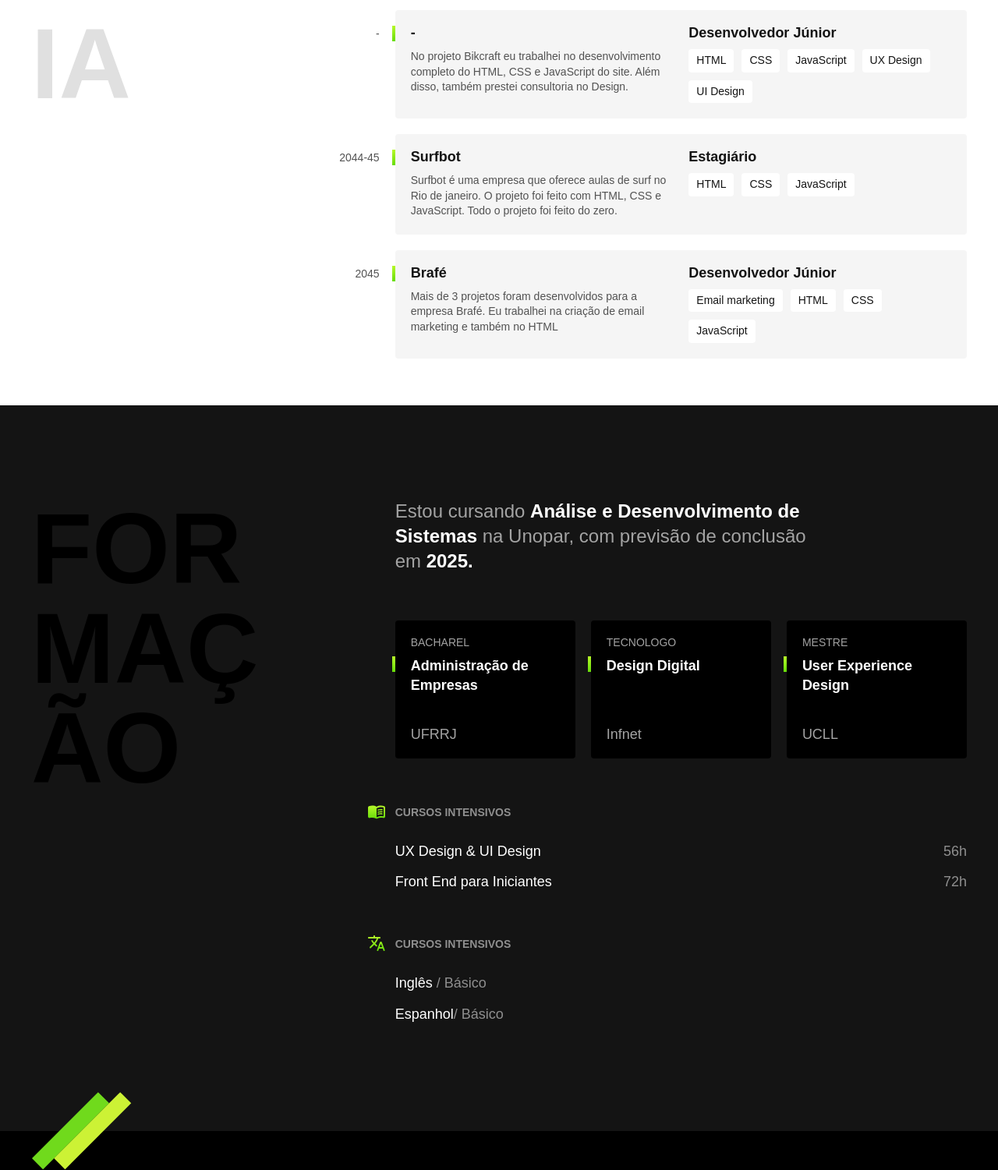
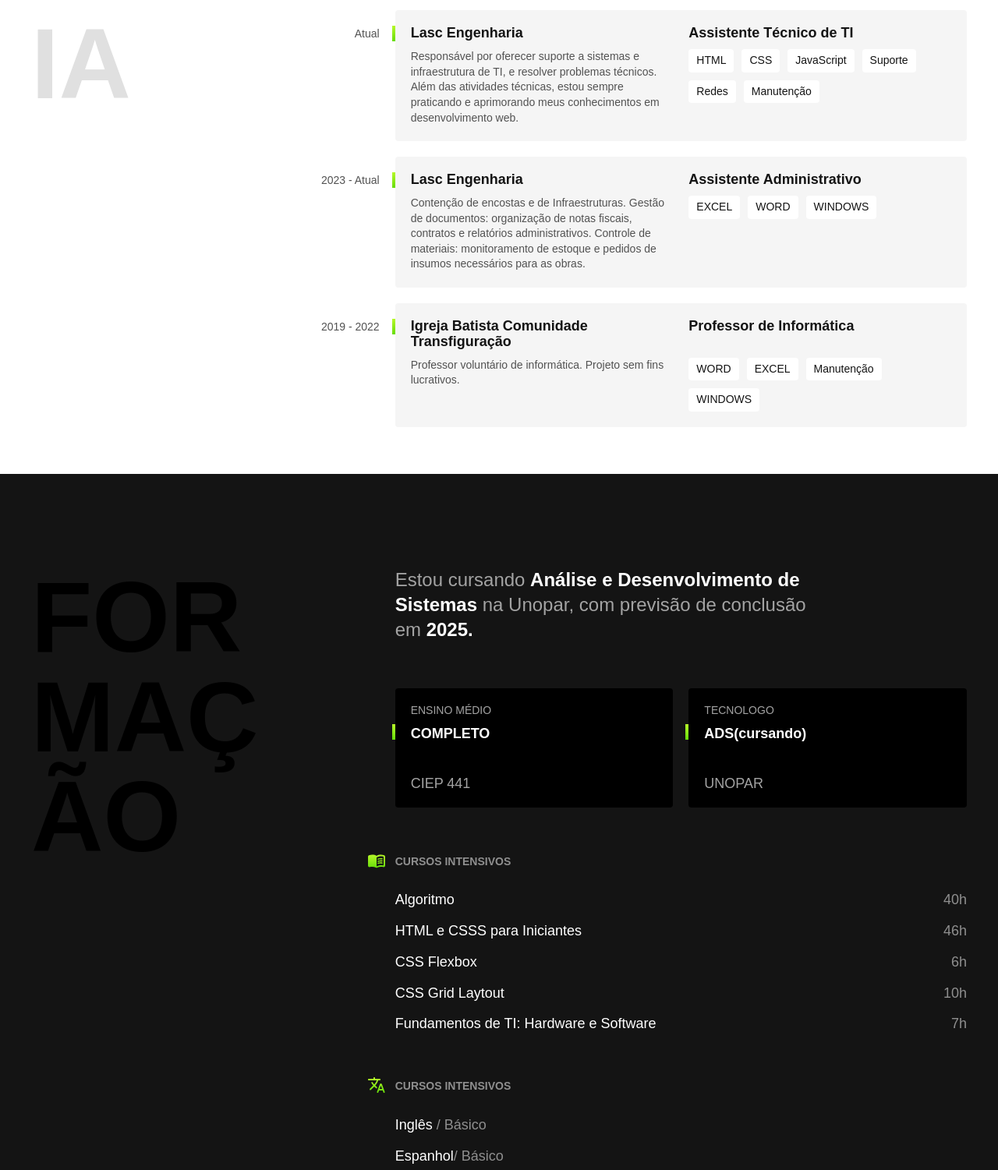
Before and after one commit to clebinho1994/clebinho1994.github.io, a plain HTML site: page index.html in a window 1280 px wide. Shown: the part 884-2385 px from the top of the page at 78% size. Drawn offline with Linux system fonts and the light colour scheme.

Commit message:
Nova Att

```diff
--- a/css/header.css
+++ b/css/header.css
@@ -23,6 +23,8 @@
   display: block;
 }
 
+
+
 @media (max-width: 800px) {
   .header {
     flex-direction: column;
--- a/index.html
+++ b/index.html
@@ -1,5 +1,5 @@
 <!DOCTYPE html>
-<html lang="en">
+<html lang="pt-br">
 <head>
   <meta charset="UTF-8">
   <meta http-equiv="X-UA-Compatible" content="IE=edge">
@@ -35,42 +35,46 @@
         <p class="experiencia-texto">Atualmente trabalho como Assistente Técnico de TI na empresa LASC Engenharia. Além disso, estou me especializando para me tornar um Dev front-end, com o objetivo de criar soluções práticas e eficientes. Minha missão é aprimorar minhas habilidades em <strong>HTML</strong>, <strong>CSS</strong> e <strong>JavaScript</strong> e iniciar meus estudos em React.js, para criar interfaces modernas e funcionais que ajudam empresas a superar desafios e otimizar seus processos. </p>
 
         <div class="empresa">
-          <span class="empresa-ano">-</span>
-          <h3 class="empresa-titulo">-</h3>
-          <span class="empresa-titulo">Desenvolvedor Júnior</span>
-          <p class="empresa-texto">No projeto Bikcraft eu trabalhei no desenvolvimento completo do HTML, CSS e JavaScript do site. Além disso, também prestei consultoria no Design.</p>
+          <span class="empresa-ano">Atual</span>
+          <h3 class="empresa-titulo">Lasc Engenharia</h3>
+          <span class="empresa-titulo">Assistente Técnico de TI</span>
+          <p class="empresa-texto">Responsável por oferecer suporte a sistemas e infraestrutura de TI, e resolver problemas técnicos. Além das atividades técnicas, estou sempre praticando e aprimorando meus conhecimentos em desenvolvimento web.</p>
           <ul class="empresa-habilidades">
             <li>HTML</li>
             <li>CSS</li>
             <li>JavaScript</li>
-            <li>UX Design</li>
-            <li>UI Design</li>
+            <li>Suporte</li>
+            <li>Redes</li>
+            <li>Manutenção</li>
           </ul>
         </div>
 
         <div class="empresa">
-          <span class="empresa-ano">2044-45</span>
-          <h3 class="empresa-titulo">Surfbot</h3>
-          <span class="empresa-titulo">Estagiário</span>
-          <p class="empresa-texto">Surfbot é uma empresa que oferece aulas de surf no Rio de janeiro. O projeto foi feito com HTML, CSS e JavaScript. Todo o projeto foi feito do zero.</p>
+          <span class="empresa-ano">2023 - Atual</span>
+          <h3 class="empresa-titulo">Lasc Engenharia</h3>
+          <span class="empresa-titulo">Assistente Administrativo</span>
+          <p class="empresa-texto">
+              Contenção de encostas e de Infraestruturas.
+              Gestão de documentos: organização de notas fiscais, contratos e relatórios administrativos.
+              Controle de materiais: monitoramento de estoque e pedidos de insumos necessários para as obras.
+          </p>
           <ul class="empresa-habilidades">
-            <li>HTML</li>
-            <li>CSS</li>
-            <li>JavaScript</li>
-
+            <li>EXCEL</li>
+            <li>WORD</li>
+            <li>WINDOWS</li>
           </ul>
         </div>
 
-        <div class="empresa">
-          <span class="empresa-ano">2045</span>
-          <h3 class="empresa-titulo">Brafé</h3>
-          <span class="empresa-titulo">Desenvolvedor Júnior</span>
-          <p class="empresa-texto">Mais de 3 projetos foram desenvolvidos para a empresa Brafé. Eu trabalhei na criação de email marketing e também no HTML</p>
+    <div class="empresa">
+          <span class="empresa-ano">2019 - 2022</span>
+          <h3 class="empresa-titulo">Igreja Batista Comunidade Transfiguração</h3>
+          <span class="empresa-titulo">Professor de Informática</span>
+          <p class="empresa-texto">Professor voluntário de informática. Projeto sem fins lucrativos.</p>
           <ul class="empresa-habilidades">
-            <li>Email marketing</li>
-            <li>HTML</li>
-            <li>CSS</li>
-            <li>JavaScript</li>
+            <li>WORD</li>
+            <li>EXCEL</li>
+            <li>Manutenção</li>
+            <li>WINDOWS</li>
 
           </ul>
         </div>
@@ -88,30 +92,29 @@
         </p>
         <ul class="faculdade-lista">
           <li class="faculdade">
-            <span class="faculdade-tipo">Bacharel</span>
-            <h3 class="faculdade-curso">Administração de Empresas</h3>
-            <span class="faculdade-instituicao">UFRRJ</span>
+            <span class="faculdade-tipo">ENSINO MÉDIO </span>
+            <h3 class="faculdade-curso">COMPLETO</h3>
+            <span class="faculdade-instituicao">CIEP 441</span>
           </li>
 
           <li class="faculdade">
             <span class="faculdade-tipo">Tecnologo</span>
-            <h3 class="faculdade-curso">Design Digital</h3>
-            <span class="faculdade-instituicao">Infnet</span>
+            <h3 class="faculdade-curso">ADS(cursando)</h3>
+            <span class="faculdade-instituicao">UNOPAR</span>
           </li>
 
-          <li class="faculdade">
-            <span class="faculdade-tipo">Mestre</span>
-            <h3 class="faculdade-curso">User Experience Design</h3>
-            <span class="faculdade-instituicao">UCLL</span>
-          </li>
         </ul>
 
         <div class="formacao-extra">
           <div class="cursos">
             <h3>Cursos intensivos</h3>
             <ul>
-              <li>UX Design & UI Design <span>56h</span>
-                <li>Front End para Iniciantes <span>72h</span>
+              <li>Algoritmo<span>40h</span>
+              <li>HTML e CSSS para Iniciantes<span>46h</span>
+              <li>CSS Flexbox<span>6h</span>
+              <li>CSS Grid Laytout <span>10h</span>
+              <li>Fundamentos de TI: Hardware e Software <span>7h</span>
+
               </li>
             </ul>
           </div>
@@ -141,13 +144,13 @@
           <li>+55 21 97541-0197</li>
           <li><a href="https://www.instagram.com/clebergomesguitar/">@clebergomesguitar</a></li>
         </ul>
-        <p class="footer-copy">Cleber Gomes. Alguns direitos reservados.</p>
+        <p class="footer-copy">Cleber Gomes. Todos direitos reservados.</p>
       </div>
 
 
     </footer>
 
 
-
+  <script src="./script.js"></script>
 </body>
 </html>
```
Also changed, not shown: script.js (added).
